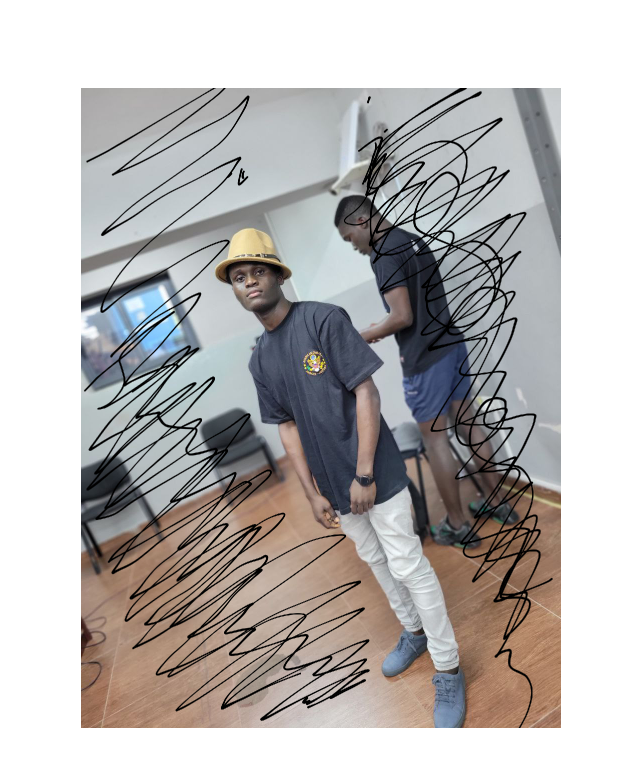
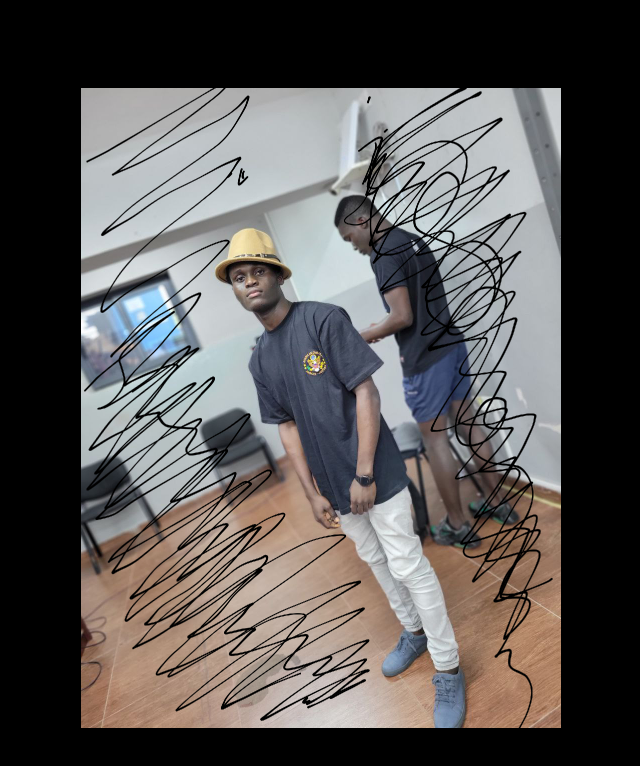
Before and after one commit to mist-er/profile, a plain HTML site: page image.html in a window 1280 px wide. Shown: the whole page, without its empty margins (319-959 px from the left). Drawn offline with Linux system fonts and the light colour scheme.

Commit message:
Update image.html

```diff
--- a/image.html
+++ b/image.html
@@ -5,6 +5,10 @@
     <meta name="viewport" content="width=device-width, initial-scale=1.0">
     <title>Image</title>
     <style>
+        * {
+            background: #000;
+        }
+
         .flex {
             display: flex;
             justify-content: center;
```
